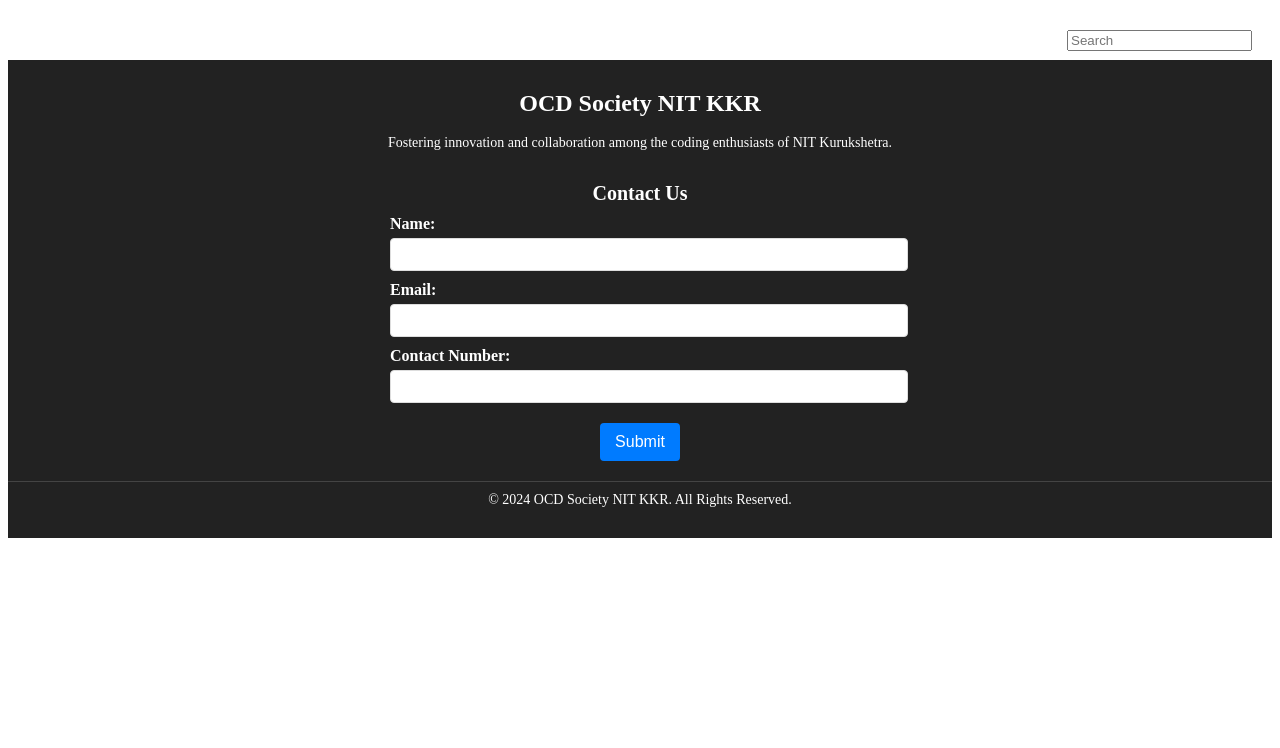
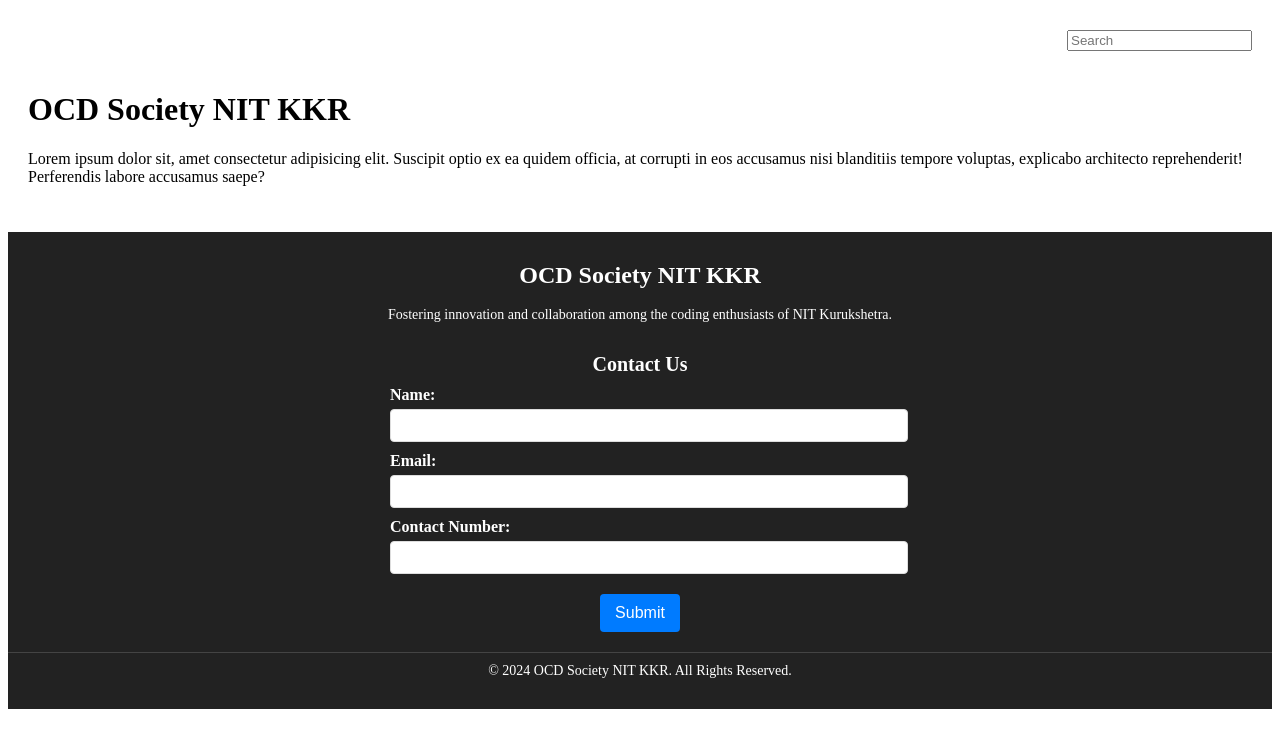
Before and after one commit to yash-shakya/OCD-Website, a plain HTML site: page index.html in a window 1280 px wide. Drawn offline with Linux system fonts and the light colour scheme.

Commit message:
feat: body placeholder

```diff
--- a/index.html
+++ b/index.html
@@ -17,6 +17,10 @@
      </header>
 
     <!-- Your existing body content -->
+     <div class="body-content">
+        <h1>OCD Society NIT KKR</h1>
+        <p>Lorem ipsum dolor sit, amet consectetur adipisicing elit. Suscipit optio ex ea quidem officia, at corrupti in eos accusamus nisi blanditiis tempore voluptas, explicabo architecto reprehenderit! Perferendis labore accusamus saepe?</p>
+     </div>
 
     <!-- Footer Section -->
     <footer>
--- a/style.css
+++ b/style.css
@@ -7,6 +7,12 @@
 
 .search-bar{
     float: right;
+}
+
+/* Body Styles */
+.body-content{
+    padding: 10px 0;
+    margin: 20px;
 }
 
 /* Footer Styles */
```
